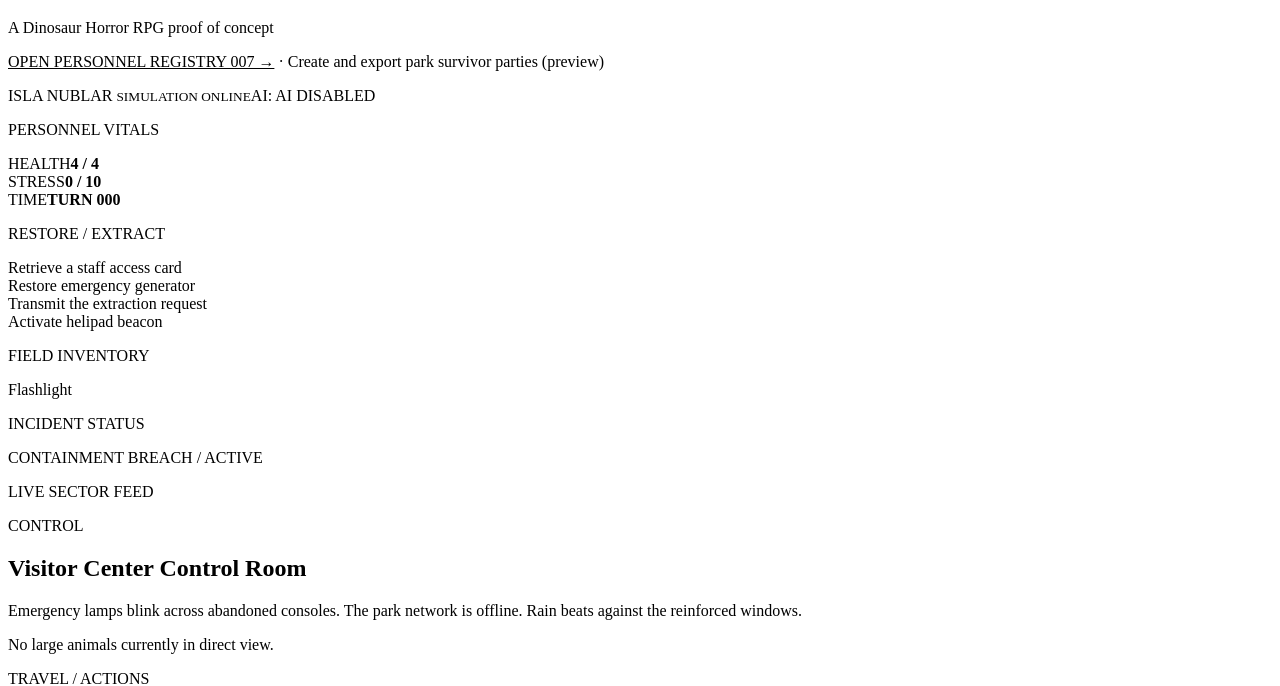
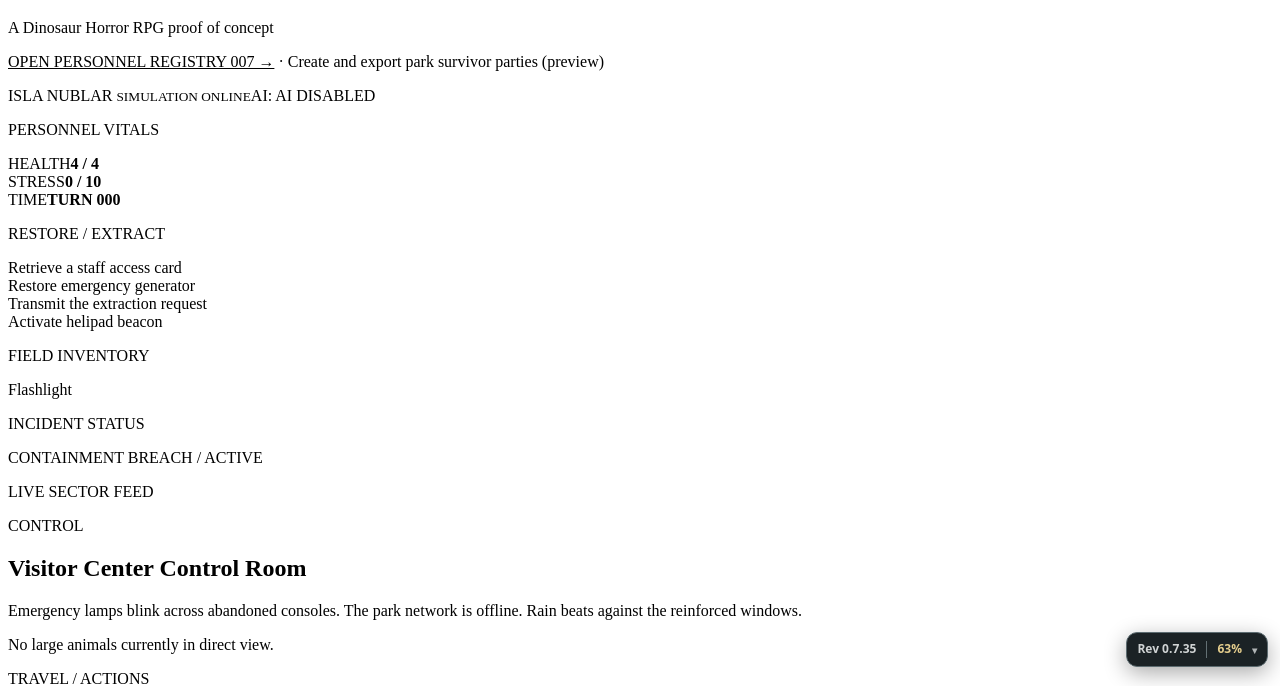
Before and after one commit to Diabolicdonut/Dinosaur-Horror-RPG, a website with bundled scripts: page index.html in a window 1280 px wide. Shown: the part 121-807 px from the top of the page. Built offline with nearby package versions, Linux system fonts and the light colour scheme.

Commit message:
Display current revision and scoped percentage on public site page

```diff
--- a/index.html
+++ b/index.html
@@ -80,5 +80,6 @@
     </main>
   </div>
   <script type="module" src="./src/app.mjs?v=006.2"></script>
+<script defer src="./site-progress.js" data-site-progress></script>
 </body>
 </html>
```
